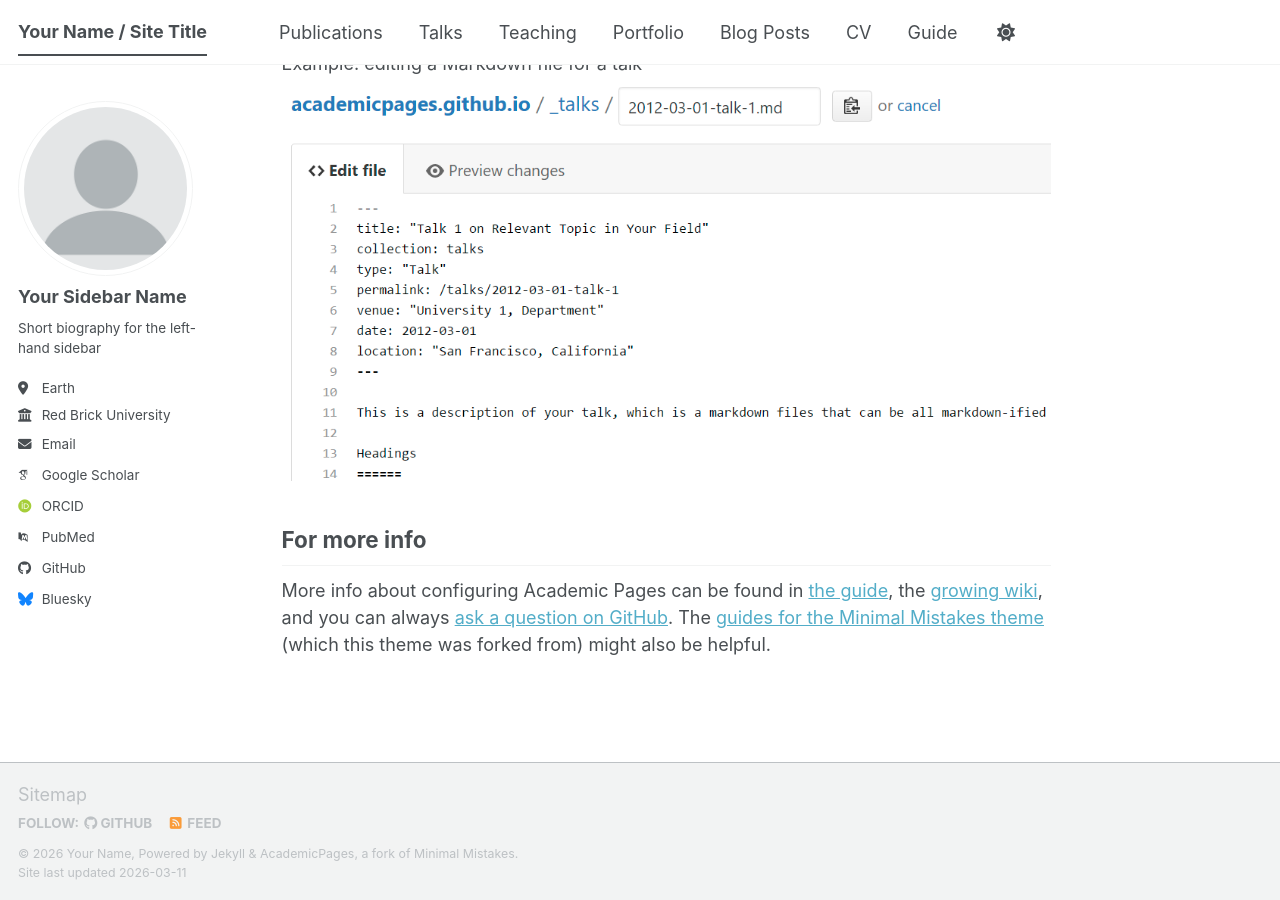
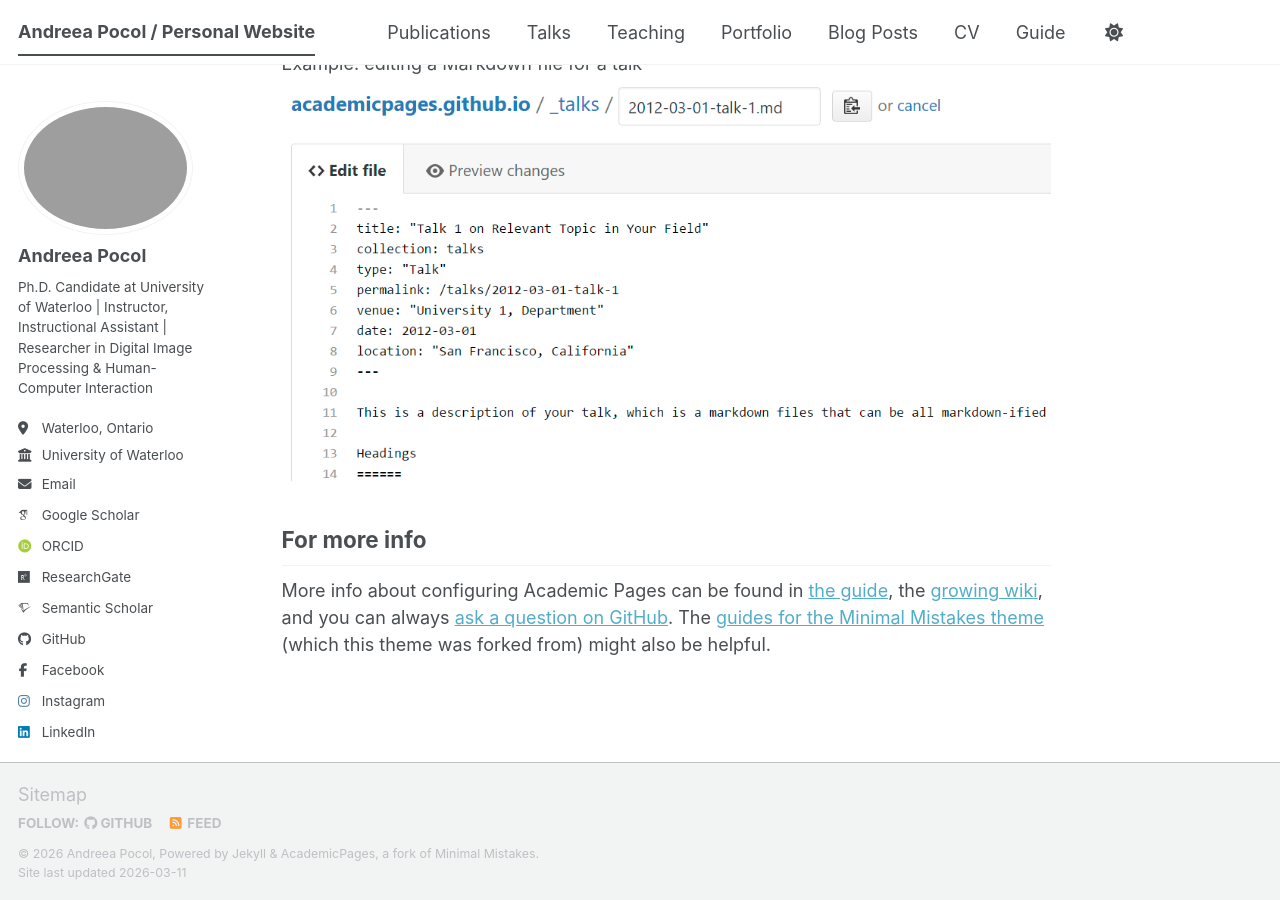
Before and after one commit to AndreeaPocol/andreeapocol.github.io, a Jekyll site: the page built from _pages/about.md, in a window 1280 px wide and 900 px high, scrolled down 2720 px. Built offline with Jekyll 4.4.1, drawn with Linux system fonts in a browser that asks for light colours; some web fonts are replaced; a script bundle is joined from its source files by our own code; library files that are not in the unit come from our copies.

Commit message:
First updates to _config.yml

```diff
--- a/_config.yml
+++ b/_config.yml
@@ -9,10 +9,10 @@
 # Basic Site Settings
 locale                   : "en-US"
 site_theme               : "default" # The available themes options are "default", "air", "sunrise", "mint", "dirt" and "contrast"
-title                    : "Your Name / Site Title"
+title                    : "Andreea Pocol / Personal Website"
 title_separator          : "-"
-name                     : &name "Your Name"
-description              : &description "Your Name's academic portfolio"   # Update this with a general description of your site, this is the default if not overridden by a page
+name                     : &name "Andreea Pocol"
+description              : &description "Andreea Pocol's academic portfolio"   # Update this with a general description of your site, this is the default if not overridden by a page
 url                      : https://academicpages.github.io # The base hostname & protocol for your site e.g. "https://[your GitHub username].github.io",
                                                            # or if you already have some other page hosted on Github then use "https://[your GitHub username].github.io/[Your Repo Name]"
 baseurl                  : "" # the subpath of your site, e.g. "/blog"
@@ -23,26 +23,26 @@ repository               : "academicpages/academicpages.github.io"
 #               Additional customization can be done by editing /_includes/author-profile.html
 author:
   # Biographic information
-  avatar           : "profile.png"
-  name             : "Your Sidebar Name"
+  avatar           : "profile.jpg"
+  name             : "Andreea Pocol"
   pronouns         : # example: "she/her"
-  bio              : "Short biography for the left-hand sidebar"
-  location         : "Earth"
-  employer         : "Red Brick University"
+  bio              : "Ph.D. Candidate at University of Waterloo | Instructor, Instructional Assistant | Researcher in Digital Image Processing & Human-Computer Interaction"
+  location         : "Waterloo, Ontario"
+  employer         : "University of Waterloo"
   uri              : # URL
-  email            : "none@example.org"
+  email            : "apocol@uwaterloo.ca"
 
   # Academic websites
   academia         : # URL
   arxiv            : # URL - Update with the correct link to your profile
-  googlescholar    : "https://scholar.google.com/citations?user=PS_CX0AAAAAJ"
+  googlescholar    : "https://scholar.google.ca/citations?user=T2VL0vgAAAAJ"
   inspire-hep      : # URL
   impactstory      : # URL
-  orcid            : "https://orcid.org/yourorcidurl"
-  semantic         : # URL
+  orcid            : "https://orcid.org/my-orcid?orcid=0000-0002-6681-0335"
+  semantic         : "https://www.semanticscholar.org/author/Andreea-Pocol/2171694465"
   ssrn             : # URL
-  pubmed           : "https://www.ncbi.nlm.nih.gov/pubmed/?term=john+snow"
-  researchgate     : # URL
+  pubmed           : # URL
+  researchgate     : https://www.researchgate.net/profile/Andreea-Pocol
   scopus           : # URL
   zotero           : # URL
 
@@ -51,22 +51,22 @@ author:
   bitbucket        : # Username - Update with your username on the site
   codepen          : # Username
   dribbble         : # Username
-  github           : "academicpages"
+  github           : "AndreeaPocol"
   kaggle           : # Username
   stackoverflow    : # User number or user number and name (i.e., use "1" or "1/jeff-atwood")
 
   # Social media
   artstation       : # Username
-  bluesky          : "bsky.app" # Replace this with you Bluesky username
-  facebook         : # Username
+  bluesky          : # Username
+  facebook         : "https://www.facebook.com/andreea.pocol.2025"
   flickr           : # Username
   foursquare       : # Username
   goodreads        : # Username
   google_plus      : # Username
   keybase          : # Username
-  instagram        : # Username
+  instagram        : "andreea_pocol"
   lastfm           : # Username
-  linkedin         : # Username
+  linkedin         : "apocol"
   mastodon         : # URL
   medium           : # URL
   pinterest        : # Username
```
